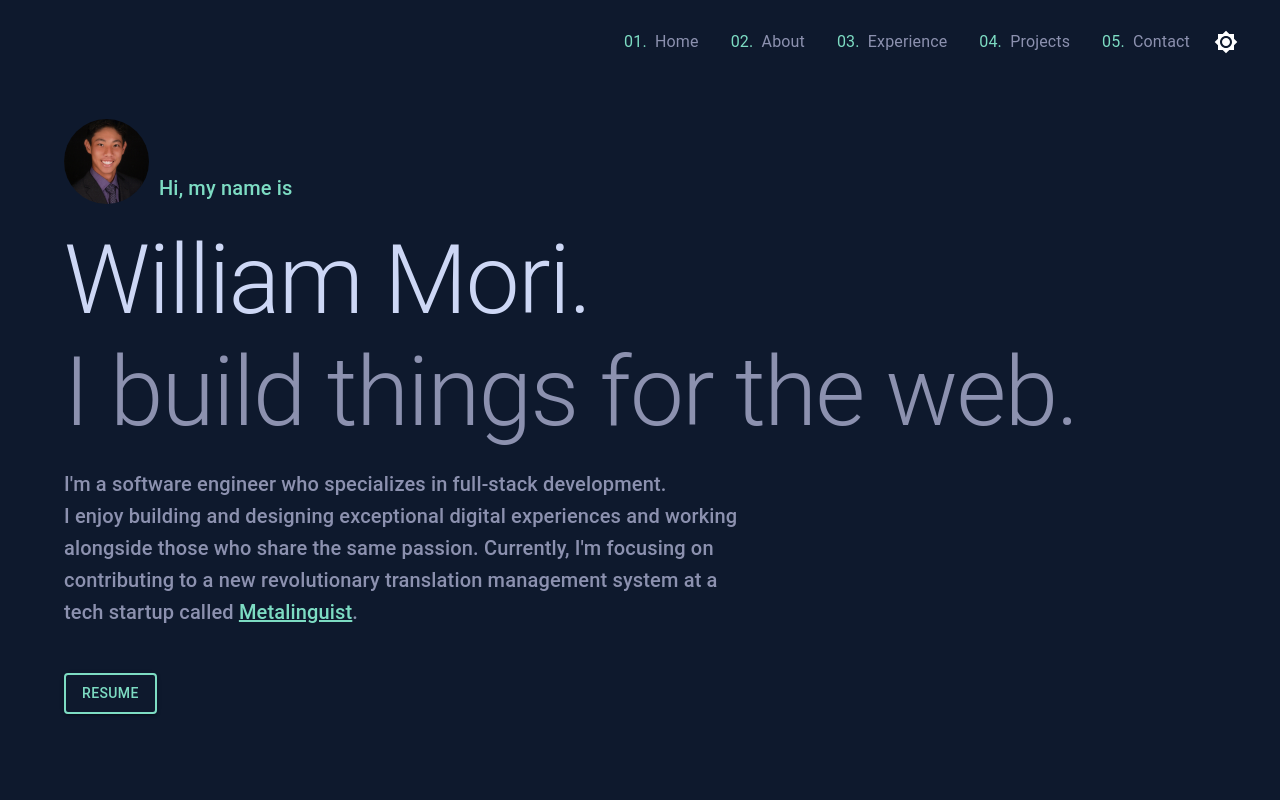
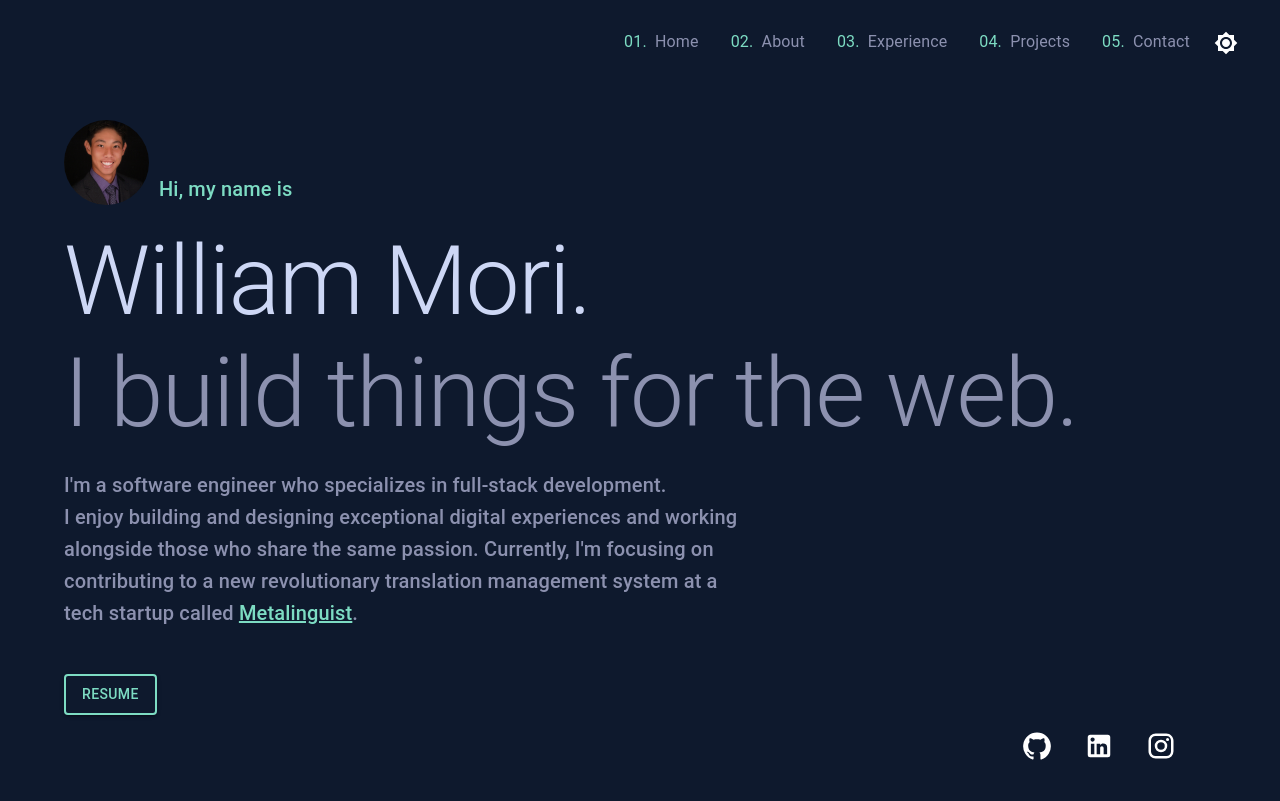
Before and after one commit to willmori/portfolio, a React (Create React App) app in the folder client/: page / in a window 1280 px wide. Built offline with nearby package versions, Linux system fonts and the light colour scheme.

Commit message:
social icon links added, transition animations added

```diff
--- a/client/src/Components/Navbar.jsx
+++ b/client/src/Components/Navbar.jsx
@@ -3,6 +3,7 @@ import { AppBar, Toolbar, Typography, Button, List, ListItem, ListItemText, Avat
 import { Link } from 'react-router-dom';
 import { useTheme } from '@mui/material';
 import ThemeToggle from './ThemeToggle';
+import Fade from '@mui/material/Fade';
 
 const Navbar = ({ toggleDarkMode, isDarkMode }) => {
 
@@ -12,28 +13,71 @@ const Navbar = ({ toggleDarkMode, isDarkMode }) => {
         <AppBar position="static" style={{ background: theme.palette.primary.main, boxShadow: 'none', padding: '10px'}}>
             <Toolbar style={{ display: 'flex', justifyContent: 'end' }}>
                 <List component="nav" aria-labelledby="main navigation" style={{ display: 'flex', justifyContent: 'end' }}>
-                    <ListItem component={Link} to="/" button>
+                    <Fade in timeout={1500} style={{transitionDelay: '0ms'}}>
+                        <ListItem component={Link} to="/" button sx={{
+                                                    borderBottom: `1px solid transparent`,
+                                                    "&:hover": {
+                                                    backgroundColor: "transparent",
+                                                    borderBottom: `1px solid ${theme.palette.primary.textPrimary}`
+                                                    }
+                                                }}>
                             <Typography style={{color: theme.palette.primary.textPrimary}}>01.&nbsp;&nbsp;</Typography>
                             <ListItemText primary="Home" style={{ textDecoration: 'none', color: theme.palette.primary.textSecondary }} />
                         </ListItem>
-                    <ListItem component={Link} to="/AboutMe" button>
+                    </Fade>
+                    <Fade in timeout={1500} style={{transitionDelay: '200ms'}}>
+                        <ListItem component={Link} to="/AboutMe" button sx={{
+                                                    borderBottom: `1px solid transparent`,
+                                                    "&:hover": {
+                                                    backgroundColor: "transparent",
+                                                    borderBottom: `1px solid ${theme.palette.primary.textPrimary}`
+                                                    }
+                                                }}>
                             <Typography style={{color: theme.palette.primary.textPrimary}}>02.&nbsp;&nbsp;</Typography>
                             <ListItemText primary="About" style={{ textDecoration: 'none', color: theme.palette.primary.textSecondary }} />
                         </ListItem>
-                    <ListItem component={Link} to="/Experience" button>
+                    </Fade>
+                    <Fade in timeout={1500} style={{transitionDelay: '400ms'}}>
+                        <ListItem component={Link} to="/Experience" button sx={{
+                                                    borderBottom: `1px solid transparent`,
+                                                    "&:hover": {
+                                                    backgroundColor: "transparent",
+                                                    borderBottom: `1px solid ${theme.palette.primary.textPrimary}`
+                                                    }
+                                                }}>
                             <Typography style={{color: theme.palette.primary.textPrimary}}>03.&nbsp;&nbsp;</Typography>
                             <ListItemText primary="Experience" style={{ textDecoration: 'none', color: theme.palette.primary.textSecondary }} />
                         </ListItem>
-                    <ListItem component={Link} to="/Projects" button>
+                    </Fade>
+                    <Fade in timeout={1500} style={{transitionDelay: '600ms'}}>
+                        <ListItem component={Link} to="/Projects" button sx={{
+                                                    borderBottom: `1px solid transparent`,
+                                                    "&:hover": {
+                                                    backgroundColor: "transparent",
+                                                    borderBottom: `1px solid ${theme.palette.primary.textPrimary}`
+                                                    }
+                                                }}>
                             <Typography style={{color: theme.palette.primary.textPrimary}}>04.&nbsp;&nbsp;</Typography>
                             <ListItemText primary="Projects" style={{ textDecoration: 'none', color: theme.palette.primary.textSecondary }} />
                         </ListItem>
-                    <ListItem component={Link} to="/Contact" button>
+                    </Fade>
+                    <Fade in timeout={1500} style={{transitionDelay: '800ms'}}>
+                        <ListItem component={Link} to="/Contact" button sx={{
+                                                    borderBottom: `1px solid transparent`,
+                                                    "&:hover": {
+                                                    backgroundColor: "transparent",
+                                                    borderBottom: `1px solid ${theme.palette.primary.textPrimary}`
+                                                    }
+                                                }}>
                             <Typography style={{color: theme.palette.primary.textPrimary}}>05.&nbsp;&nbsp;</Typography>
                             <ListItemText primary="Contact" style={{ textDecoration: 'none', color: theme.palette.primary.textSecondary }} />
                         </ListItem>
+                    </Fade>
+
                 </List>
-                <ThemeToggle toggleDarkMode={toggleDarkMode} isDarkMode={isDarkMode} style={{paddingLeft: '30px'}}></ThemeToggle>
+
+                <ThemeToggle toggleDarkMode={toggleDarkMode} isDarkMode={isDarkMode}></ThemeToggle>
+
             </Toolbar>
         </AppBar>
     );
--- a/client/src/DarkTheme.js
+++ b/client/src/DarkTheme.js
@@ -29,6 +29,7 @@ const darkTheme = createTheme({
                 },
             },
         },
+
     },
 });
 
--- a/client/src/Pages/Home.jsx
+++ b/client/src/Pages/Home.jsx
@@ -1,19 +1,22 @@
 import React, {useState, useEffect} from 'react';
-import { Grid, Container, Typography, Button, Avatar } from '@mui/material';
+import { Grid, Container, Typography, Button, Avatar, Box, IconButton } from '@mui/material';
 import { Link } from 'react-router-dom';
 import Resume from '../assets/Resume.png'
 import { useTheme } from '@mui/material';
 import Photo from '../assets/suit_photo.jpg';
 import Fade from '@mui/material/Fade';
+import GitHubIcon from '@mui/icons-material/GitHub';
+import LinkedInIcon from '@mui/icons-material/LinkedIn';
+import InstagramIcon from '@mui/icons-material/Instagram';
+
+
 
 const Home = () => {
-
     const theme = useTheme();
-    console.log(theme)
 
     return (
         <Grid style={{ height: 'calc(100vh - 84px)', backgroundColor: theme.palette.primary.main, overflow: 'hidden'}}>
-            <Fade in timeout={1500}>
+            <Fade in timeout={2000} style={{transitionDelay: '300ms'}}>
                 <Container style={{ paddingTop: '35px'}}>
                     <Container style={{display: 'flex', alignItems: 'end', paddingLeft: '0px', marginBottom: '20px'}}>
                         <Avatar style={{ marginRight: '10px'}} src={Photo}></Avatar>
@@ -35,6 +38,62 @@ const Home = () => {
                     <Button variant="contained" backgroundColor='transparent' style={{marginTop: '45px'}} href={Resume} target="_blank">
                         Resume
                     </Button>
+                    <Container style={{display: 'flex', justifyContent: 'end'}}>
+                        <Fade in timeout={1500} style={{transitionDelay: '500ms'}}>
+                            <Box m={1}>
+                                <IconButton href='https://github.com/willmori' target={"_blank"} sx={{
+                                                    "&:hover": {
+                                                    backgroundColor: "transparent",
+                                                    }
+                                                }}>
+                                    <GitHubIcon sx={{
+                                                        height: '30px',
+                                                        width: '30px',
+                                                        color: theme.palette.primary.contrastText,
+                                                        transition: 'transform 0.4s',
+                                                        "&:hover": {color: theme.palette.primary.textPrimary, transform: 'translateY(-4px)'}
+                                                    }}>
+                                    </GitHubIcon>
+                                </IconButton>
+                            </Box>
+                        </Fade>
+                        <Fade in timeout={1500} style={{transitionDelay: '700ms'}}>
+                            <Box m={1}>
+                                <IconButton href='https://www.linkedin.com/in/william-mori-01b891251' target={"_blank"} sx={{
+                                                    "&:hover": {
+                                                    backgroundColor: "transparent",
+                                                    }
+                                                }}>
+                                    <LinkedInIcon sx={{
+                                                        height: '30px',
+                                                        width: '30px',
+                                                        color: theme.palette.primary.contrastText,
+                                                        transition: 'transform 0.4s',
+                                                        "&:hover": {color: theme.palette.primary.textPrimary, transform: 'translateY(-4px)'}
+                                                    }}>
+                                    </LinkedInIcon>
+                                </IconButton>
+                            </Box>
+                        </Fade>
+                        <Fade in timeout={1500} style={{transitionDelay: '900ms'}}>
+                            <Box m={1}>
+                                <IconButton href='https://www.instagram.com/will_mori' target={"_blank"} sx={{
+                                                    "&:hover": {
+                                                    backgroundColor: "transparent",
+                                                    }
+                                                }}>
+                                    <InstagramIcon sx={{
+                                                        height: '30px',
+                                                        width: '30px',
+                                                        color: theme.palette.primary.contrastText,
+                                                        transition: 'transform 0.4s',
+                                                        "&:hover": {color: theme.palette.primary.textPrimary, transform: 'translateY(-4px)' }
+                                                    }}>
+                                    </InstagramIcon>
+                                </IconButton>
+                            </Box>
+                        </Fade>
+                    </Container>
                 </Container>
             </Fade>
 
```
Lines whose indentation alone changed are shown as unchanged.
